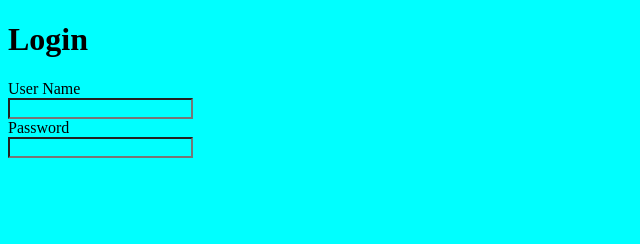
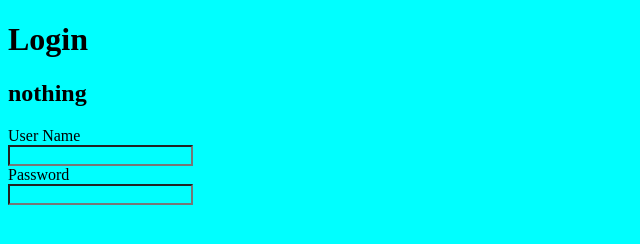
Before and after one commit to udhaya-coder/ecom.github.io, a plain HTML site: page index.html in a window 1280 px wide. Shown: the whole page, without its empty margins (0-640 px from the left). Drawn offline with Linux system fonts and the light colour scheme.

Commit message:
adding h3

```diff
--- a/index.html
+++ b/index.html
@@ -8,6 +8,7 @@
 </head>
 <body>
     <h1>Login</h1>
+    <h2>nothing</h2>
     <label for="username" id="username">User Name</label><br>
     <input type="text" id="username"><br>
     <label for="password">Password</label><br>
```
